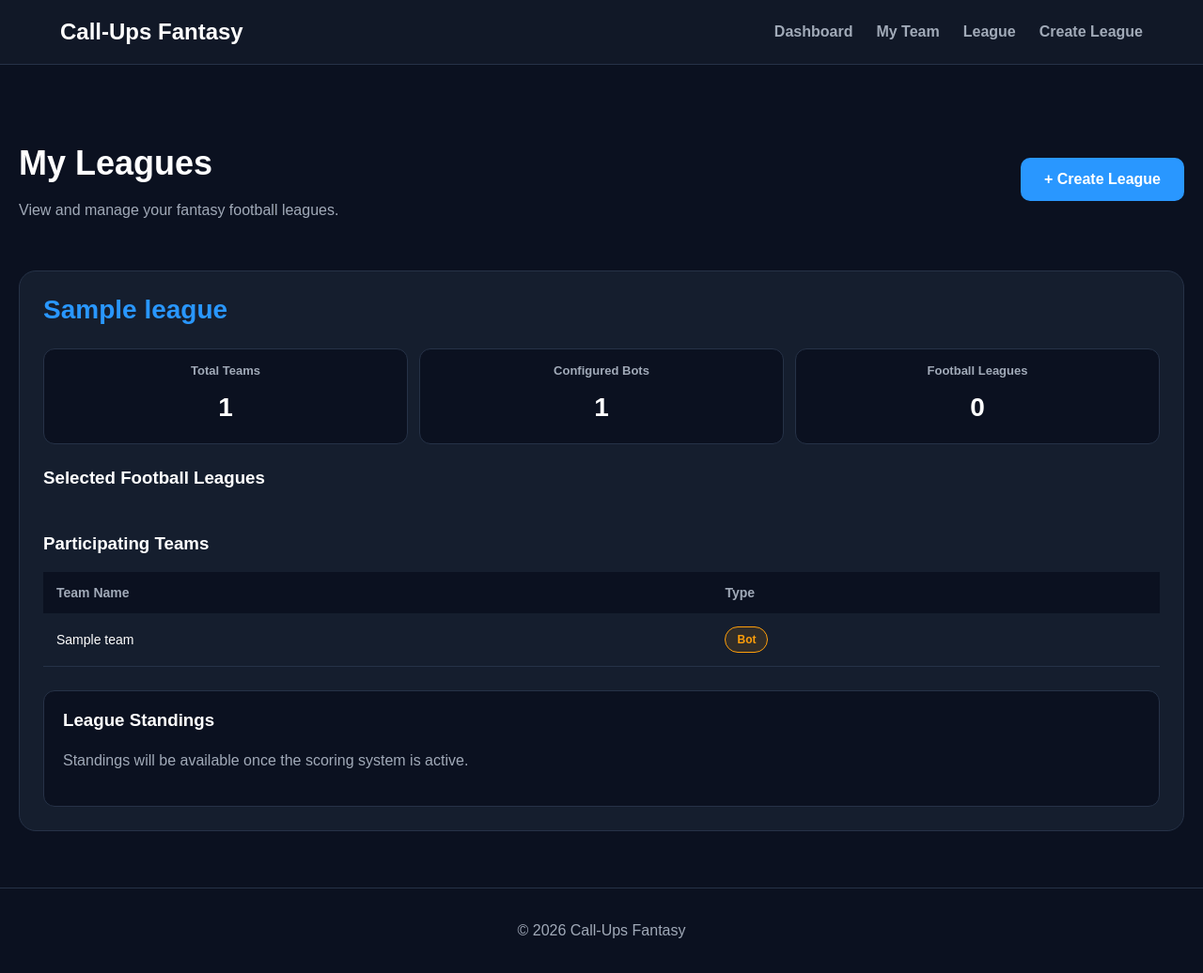
After one commit to Pabl013/Call-Ups_Fantasy, a Flask app: page /league in a window 1280 px wide. The commit adds this page. Shown: the whole page at 94% size. Run offline with Flask 3, Linux system fonts and the light colour scheme; a user stored in the database is signed in; tables that the repository leaves empty hold one stand-in row (values such as "Sample post"); parts of the project's set-up code (start-up, migrations or seed data) failed here and were passed over; some libraries are stand-ins or nearby versions.

Commit message:
Implement League Dashboard with participating teams and league statistics

```diff
--- a/app.py
+++ b/app.py
@@ -643,6 +643,26 @@ def rename_team(team_id):
     return redirect(url_for('my_team'))
 
 
+# ==================================================
+# LEAGUE DASHBOARD
+# ==================================================
+
+@app.route('/league')
+@auth_required()
+def league_dashboard():
+
+    # Get all leagues created by the current user
+    leagues = League.query.filter_by(
+        creator_id=current_user.id
+    ).all()
+
+    # Display the league dashboard
+    return render_template(
+        'league.html',
+        leagues=leagues
+    )
+
+
 # API JSON cache
 CACHE_FILE = "api_cache.json"
 
--- /dev/null
+++ b/static/css/league.css
@@ -0,0 +1,290 @@
+/* General page style */
+
+* {
+    box-sizing: border-box;
+}
+
+body {
+    margin: 0;
+    font-family: Arial, sans-serif;
+    background: #0b1120;
+    color: white;
+}
+
+/* Header and navigation */
+
+header {
+    display: flex;
+    justify-content: space-between;
+    align-items: center;
+    flex-wrap: wrap;
+    padding: 20px 5%;
+    background: #111827;
+    border-bottom: 1px solid #263247;
+}
+
+header h1 {
+    font-size: 24px;
+    margin: 0;
+}
+
+nav {
+    display: flex;
+    flex-wrap: wrap;
+    gap: 25px;
+}
+
+nav a {
+    color: #a1aab8;
+    text-decoration: none;
+    font-weight: bold;
+    transition: color 0.3s;
+}
+
+nav a:hover {
+    color: #2997ff;
+}
+
+/* Main content */
+
+main {
+    max-width: 1400px;
+    min-height: 80vh;
+    margin: 40px auto;
+    padding: 20px;
+}
+
+.page-heading {
+    display: flex;
+    justify-content: space-between;
+    align-items: center;
+    flex-wrap: wrap;
+    gap: 20px;
+    margin-bottom: 35px;
+}
+
+.page-heading h1 {
+    font-size: 36px;
+    margin-bottom: 10px;
+}
+
+main p {
+    color: #a1aab8;
+    line-height: 1.6;
+}
+
+/* Create league button */
+
+.create-btn {
+    display: inline-block;
+    padding: 14px 25px;
+    background: #2997ff;
+    color: white;
+    text-decoration: none;
+    font-weight: bold;
+    border-radius: 10px;
+    transition: background 0.3s;
+}
+
+.create-btn:hover {
+    background: #0077ed;
+}
+
+/* Leagues container */
+
+.leagues-container {
+    display: grid;
+    grid-template-columns: repeat(auto-fit, minmax(350px, 1fr));
+    gap: 25px;
+}
+
+/* Individual league card */
+
+.league-card {
+    min-width: 0;
+    background: #151e2e;
+    border: 1px solid #263247;
+    border-radius: 18px;
+    padding: 25px;
+    transition: border-color 0.3s;
+}
+
+.league-card:hover {
+    border-color: #2997ff;
+}
+
+.league-card h2 {
+    color: #2997ff;
+    font-size: 28px;
+    margin-top: 0;
+    overflow-wrap: anywhere;
+}
+
+/* League statistics */
+
+.league-stats {
+    display: grid;
+    grid-template-columns: repeat(3, 1fr);
+    gap: 12px;
+    margin: 25px 0;
+}
+
+.stat {
+    background: #0b1120;
+    border: 1px solid #263247;
+    border-radius: 12px;
+    padding: 15px 10px;
+    text-align: center;
+}
+
+.stat h3 {
+    color: #a1aab8;
+    font-size: 13px;
+    margin: 0;
+}
+
+.stat p {
+    color: white;
+    font-size: 28px;
+    font-weight: bold;
+    margin: 10px 0 0;
+}
+
+/* Selected football leagues */
+
+.football-leagues {
+    margin: 25px 0;
+}
+
+.league-tags {
+    display: flex;
+    flex-wrap: wrap;
+    gap: 10px;
+}
+
+.league-tag {
+    background: rgba(41, 151, 255, 0.12);
+    color: #2997ff;
+    border: 1px solid #2997ff;
+    padding: 8px 14px;
+    border-radius: 20px;
+    font-size: 13px;
+}
+
+/* Participating teams */
+
+.participating-teams {
+    margin-top: 30px;
+}
+
+table {
+    width: 100%;
+    border-collapse: collapse;
+}
+
+th {
+    background: #0b1120;
+    color: #a1aab8;
+    text-align: left;
+    padding: 14px;
+    font-size: 14px;
+}
+
+td {
+    padding: 14px;
+    border-bottom: 1px solid #263247;
+    font-size: 14px;
+    overflow-wrap: anywhere;
+}
+
+tbody tr:hover {
+    background: rgba(255, 255, 255, 0.04);
+}
+
+/* Human and bot badges */
+
+.human-badge {
+    display: inline-block;
+    background: rgba(52, 199, 89, 0.12);
+    color: #34c759;
+    border: 1px solid #34c759;
+    padding: 6px 12px;
+    border-radius: 20px;
+    font-size: 12px;
+    font-weight: bold;
+}
+
+.bot-badge {
+    display: inline-block;
+    background: rgba(255, 159, 10, 0.12);
+    color: #ff9f0a;
+    border: 1px solid #ff9f0a;
+    padding: 6px 12px;
+    border-radius: 20px;
+    font-size: 12px;
+    font-weight: bold;
+}
+
+/* League standings */
+
+.standings-section {
+    margin-top: 25px;
+    padding: 20px;
+    background: #0b1120;
+    border: 1px solid #263247;
+    border-radius: 12px;
+}
+
+.standings-section h3 {
+    margin-top: 0;
+}
+
+/* Empty state */
+
+.empty-state {
+    text-align: center;
+    padding: 60px 20px;
+    background: #151e2e;
+    border-radius: 18px;
+}
+
+/* Footer */
+
+footer {
+    text-align: center;
+    padding: 20px;
+    color: #a1aab8;
+    border-top: 1px solid #263247;
+}
+
+/* Responsive design */
+
+@media (max-width: 768px) {
+
+    header {
+        flex-direction: column;
+        gap: 20px;
+    }
+
+    nav {
+        justify-content: center;
+        gap: 15px;
+    }
+
+    .page-heading h1 {
+        font-size: 28px;
+    }
+
+    .leagues-container {
+        grid-template-columns: 1fr;
+    }
+
+    .league-stats {
+        grid-template-columns: 1fr;
+    }
+
+    .league-card {
+        padding: 15px;
+    }
+
+}
--- a/templates/home.html
+++ b/templates/home.html
@@ -28,8 +28,8 @@
     <a href="{{ url_for('my_team') }}" class="nav-link">My Team</a>
 
     <a href="#scouting-hub" class="nav-link">Players</a>
+<a href="{{ url_for('league_dashboard') }}" class="nav-link">League</a>
 
-    <a href="{{ url_for('new_league') }}" class="nav-link">League</a>
 </div>
 
                 <div class="flex items-center gap-4">
--- /dev/null
+++ b/templates/league.html
@@ -0,0 +1,202 @@
+<!DOCTYPE html>
+<html lang="en">
+
+<head>
+
+    <meta charset="UTF-8">
+    <meta name="viewport" content="width=device-width, initial-scale=1.0">
+
+    <title>My Leagues | Call-Ups Fantasy</title>
+
+    <link rel="stylesheet"
+          href="{{ url_for('static', filename='css/league.css') }}">
+
+</head>
+
+<body>
+
+    <header>
+
+        <h1>Call-Ups Fantasy</h1>
+
+        <nav>
+            <a href="{{ url_for('index') }}">Dashboard</a>
+            <a href="{{ url_for('my_team') }}">My Team</a>
+            <a href="{{ url_for('league_dashboard') }}">League</a>
+            <a href="{{ url_for('new_league') }}">Create League</a>
+        </nav>
+
+    </header>
+
+    <main>
+
+        <div class="page-heading">
+
+            <div>
+                <h1>My Leagues</h1>
+                <p>View and manage your fantasy football leagues.</p>
+            </div>
+
+            <a href="{{ url_for('new_league') }}" class="create-btn">
+                + Create League
+            </a>
+
+        </div>
+
+        {% if leagues %}
+
+            <div class="leagues-container">
+
+                {% for league in leagues %}
+
+                    <article class="league-card">
+
+                        <h2>{{ league.name }}</h2>
+
+                        <!-- League information -->
+
+                        <div class="league-stats">
+
+                            <div class="stat">
+                                <h3>Total Teams</h3>
+                                <p>{{ league.teams | length }}</p>
+                            </div>
+
+                            <div class="stat">
+                                <h3>Configured Bots</h3>
+                                <p>{{ league.number_of_bots }}</p>
+                            </div>
+
+                            <div class="stat">
+                                <h3>Football Leagues</h3>
+                                <p>{{ league.football_leagues | length }}</p>
+                            </div>
+
+                        </div>
+
+                        <!-- Selected football leagues -->
+
+                        <section class="football-leagues">
+
+                            <h3>Selected Football Leagues</h3>
+
+                            <div class="league-tags">
+
+                                {% for football_league in league.football_leagues %}
+
+                                    <span class="league-tag">
+
+                                        {% if football_league is mapping %}
+                                            {{ football_league.name }}
+                                        {% else %}
+                                            {{ football_league }}
+                                        {% endif %}
+
+                                    </span>
+
+                                {% endfor %}
+
+                            </div>
+
+                        </section>
+
+                        <!-- Participating teams -->
+
+                        <section class="participating-teams">
+
+                            <h3>Participating Teams</h3>
+
+                            {% if league.teams %}
+
+                                <table>
+
+                                    <thead>
+                                        <tr>
+                                            <th>Team Name</th>
+                                            <th>Type</th>
+                                        </tr>
+                                    </thead>
+
+                                    <tbody>
+
+                                        {% for team in league.teams %}
+
+                                            <tr>
+
+                                                <td>{{ team.name }}</td>
+
+                                                <td>
+
+                                                    {% if team.is_bot %}
+
+                                                        <span class="bot-badge">
+                                                            Bot
+                                                        </span>
+
+                                                    {% else %}
+
+                                                        <span class="human-badge">
+                                                            Human
+                                                        </span>
+
+                                                    {% endif %}
+
+                                                </td>
+
+                                            </tr>
+
+                                        {% endfor %}
+
+                                    </tbody>
+
+                                </table>
+
+                            {% else %}
+
+                                <p>No teams have been created for this league yet.</p>
+
+                            {% endif %}
+
+                        </section>
+
+                        <!-- Future standings section -->
+
+                        <section class="standings-section">
+
+                            <h3>League Standings</h3>
+
+                            <p>Standings will be available once the scoring system is active.</p>
+
+                        </section>
+
+                    </article>
+
+                {% endfor %}
+
+            </div>
+
+        {% else %}
+
+            <div class="empty-state">
+
+                <h2>No leagues yet</h2>
+
+                <p>Create your first fantasy football league.</p>
+
+                <a href="{{ url_for('new_league') }}" class="create-btn">
+                    Create League
+                </a>
+
+            </div>
+
+        {% endif %}
+
+    </main>
+
+    <footer>
+        <p>&copy; 2026 Call-Ups Fantasy</p>
+    </footer>
+
+</body>
+
+</html>
```
Also changed, not shown: templates/myTeam.html (+13 -5 lines).
